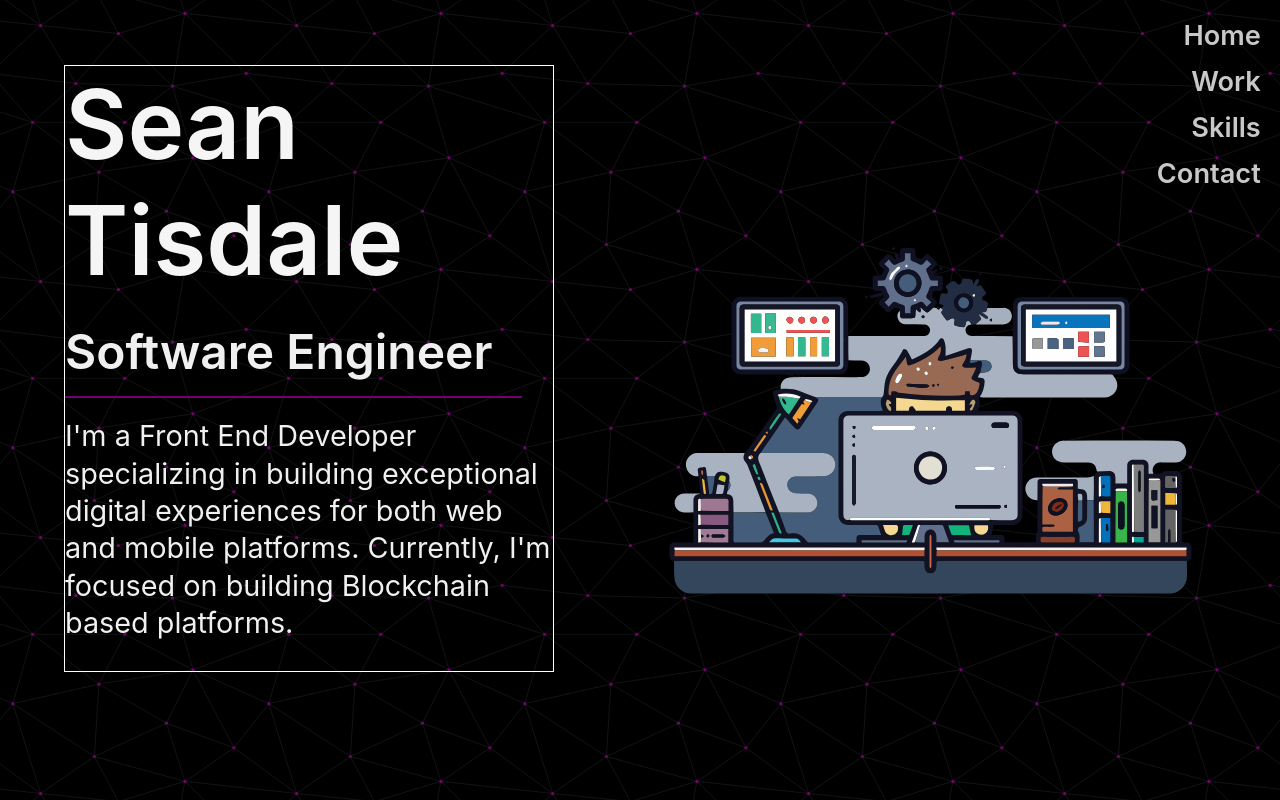
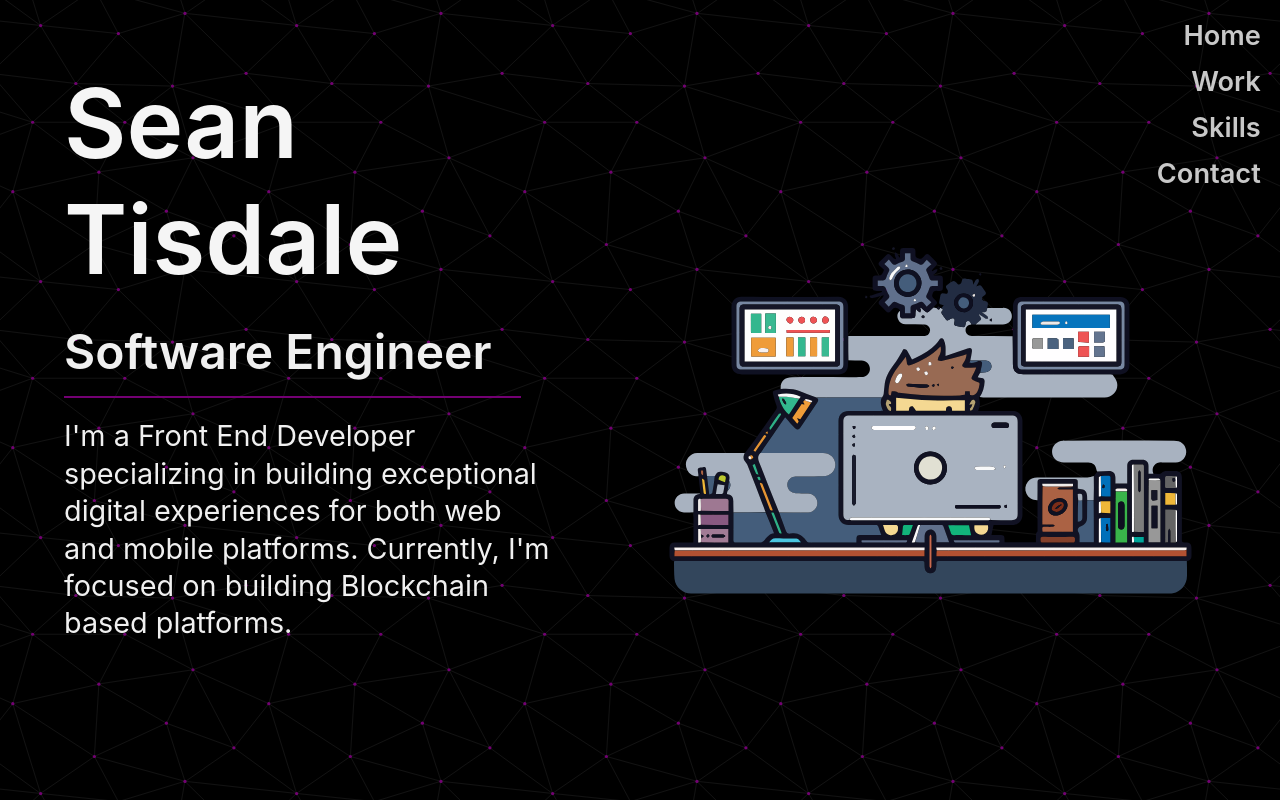
Before and after one commit to Sean-Tisdale/Portfolio, a React (Create React App) app: page / in a window 1280 px wide. Built offline with nearby package versions, Linux system fonts and the light colour scheme.

Commit message:
updated mq

```diff
--- a/src/components/ContactPage/ContactPage.styles.ts
+++ b/src/components/ContactPage/ContactPage.styles.ts
@@ -14,7 +14,7 @@ export const SCContactPageWrapper = styled.div`
     color: rgb(250, 250, 250);
     @media only screen and (max-width: 600px) {
       padding-bottom: 3%;
-      margin-top: 1%;
+      margin-top: 2%;
     }
   }
   form {
--- a/src/components/LandingPage/LandingPage.styles.ts
+++ b/src/components/LandingPage/LandingPage.styles.ts
@@ -60,16 +60,10 @@ export const SCLeftBox = styled.div`
   width: 43%;
   font-weight: 600;
   color: rgb(240, 240, 240);
-  border: 1px solid white;
   @media only screen and (max-width: 600px) {
     width: 95%;
     padding: 15% 5% 0% 6%;
     margin: auto;
-  }
-  a {
-    color: rgb(240, 240, 240);
-    text-decoration: none;
-    border-bottom: 1px solid rgb(240, 240, 240);
   }
 
   div {
--- a/src/components/NavBar/NavBar.styles.ts
+++ b/src/components/NavBar/NavBar.styles.ts
@@ -21,7 +21,7 @@ export const SCLink = styled(Link)`
   color: rgb(200, 200, 200);
   text-decoration: none;
   @media only screen and (max-width: 600px) {
-    background-color: rgba(0, 0, 0, 0.92);
+    background-color: rgba(0, 0, 0, 0.95);
     color: rgba(250, 250, 250, 1);
     text-align: center;
     padding: 9%;
@@ -56,7 +56,6 @@ export const SCNavDisplay = styled.div`
     border-radius: 8px;
     overflow: hidden;
     width: 40%;
-    border: 1px solid rgba(255, 255, 255, 0.4);
   }
 
   @media only screen and (min-width: 600px) {
--- a/src/components/WorkPage/Projects/Projects.styles.ts
+++ b/src/components/WorkPage/Projects/Projects.styles.ts
@@ -86,7 +86,7 @@ export const SCInnerModal = styled.div`
     height: 40%;
     border-top: 2px solid rgba(150, 150, 150, 0.7);
     @media only screen and (max-width: 600px) {
-      font-size: 0.8em;
+      font-size: 1.1em;
     }
   }
   span {
```
